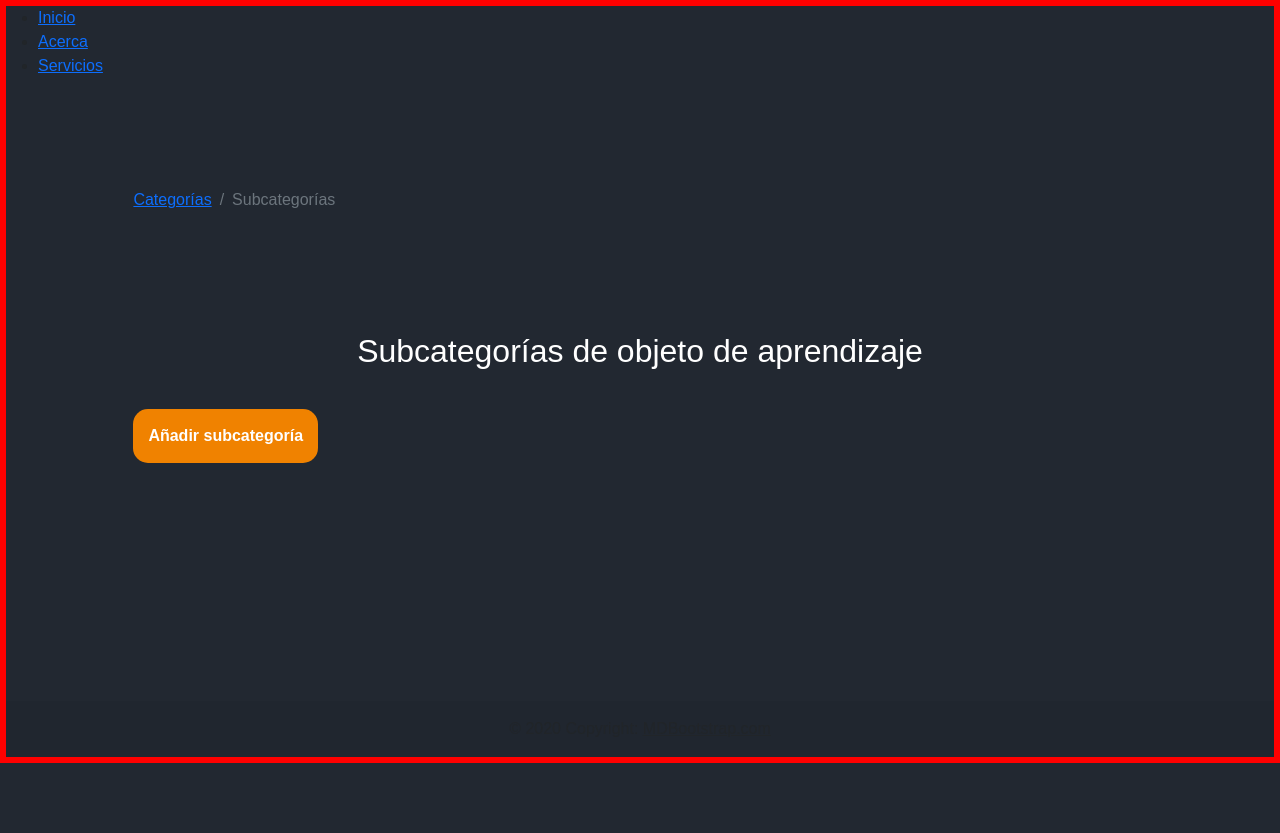
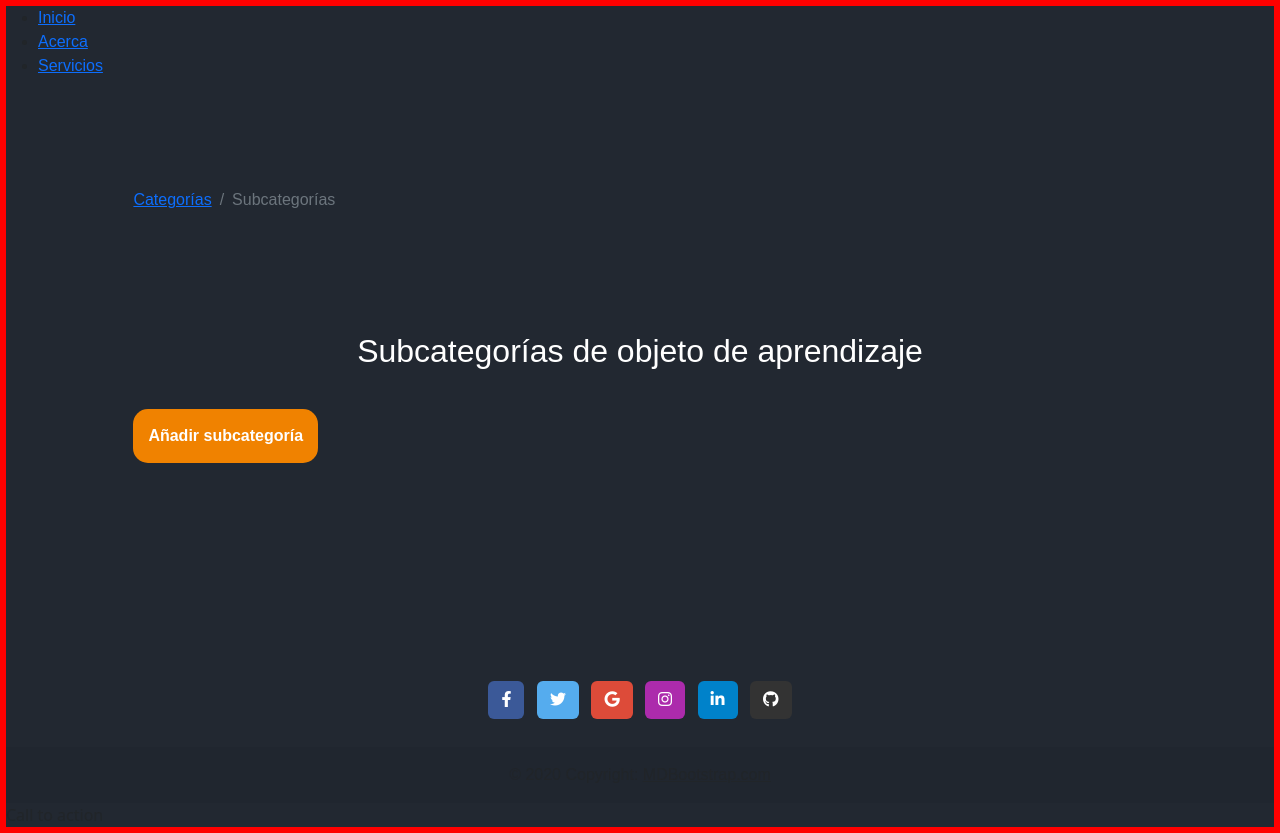
Before and after one commit to ItQuiroz/ObjetosAprendizaje, a PHP site: the page made by subcategorias.php in a window 1280 px wide. Before the commit the page ends 763 px from the top, so only its background shows below. Run offline with PHP 8.4, Linux system fonts and the light colour scheme; data that the repository does not hold is empty.

Commit message:
Cambios Cris

```diff
--- a/subcategorias.php
+++ b/subcategorias.php
@@ -63,12 +63,72 @@ include "db_conn.php";
       ?>
     </div>
   </div>
-  <!-- Bootstrap -->
-  <script src="https://cdn.jsdelivr.net/npm/bootstrap@5.2.3/dist/js/bootstrap.bundle.min.js" integrity="sha384-kenU1KFdBIe4zVF0s0G1M5b4hcpxyD9F7jL+jjXkk+Q2h455rYXK/7HAuoJl+0I4" crossorigin="anonymous"></script>
-
   <footer class="bg-body-tertiary text-center">
   <!-- Grid container -->
-  <div class="container p-4"></div>
+  <div class="container p-4 pb-0">
+    <!-- Section: Social media -->
+    <section class="mb-4">
+      <!-- Facebook -->
+      <a
+      data-mdb-ripple-init
+        class="btn text-white btn-floating m-1"
+        style="background-color: #3b5998;"
+        href="#!"
+        role="button"
+        ><i class="fab fa-facebook-f"></i
+      ></a>
+
+      <!-- Twitter -->
+      <a
+        data-mdb-ripple-init
+        class="btn text-white btn-floating m-1"
+        style="background-color: #55acee;"
+        href="#!"
+        role="button"
+        ><i class="fab fa-twitter"></i
+      ></a>
+
+      <!-- Google -->
+      <a
+        data-mdb-ripple-init
+        class="btn text-white btn-floating m-1"
+        style="background-color: #dd4b39;"
+        href="#!"
+        role="button"
+        ><i class="fab fa-google"></i
+      ></a>
+
+      <!-- Instagram -->
+      <a
+        data-mdb-ripple-init
+        class="btn text-white btn-floating m-1"
+        style="background-color: #ac2bac;"
+        href="#!"
+        role="button"
+        ><i class="fab fa-instagram"></i
+      ></a>
+
+      <!-- Linkedin -->
+      <a
+        data-mdb-ripple-init
+        class="btn text-white btn-floating m-1"
+        style="background-color: #0082ca;"
+        href="#!"
+        role="button"
+        ><i class="fab fa-linkedin-in"></i
+      ></a>
+      <!-- Github -->
+      <a
+        data-mdb-ripple-init
+        class="btn text-white btn-floating m-1"
+        style="background-color: #333333;"
+        href="#!"
+        role="button"
+        ><i class="fab fa-github"></i
+      ></a>
+    </section>
+    <!-- Section: Social media -->
+  </div>
   <!-- Grid container -->
 
   <!-- Copyright -->
@@ -78,6 +138,7 @@ include "db_conn.php";
   </div>
   <!-- Copyright -->
 </footer>
+Call to action
 
 
 
```
Also changed, not shown: categorias.php (+9 -0 lines).
